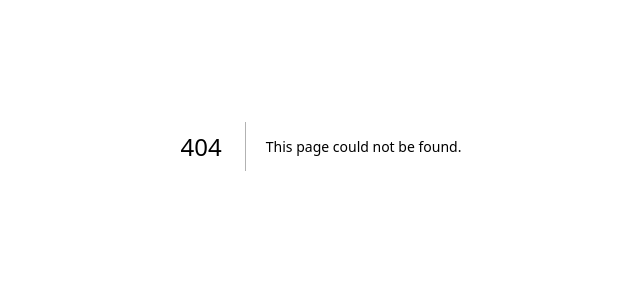
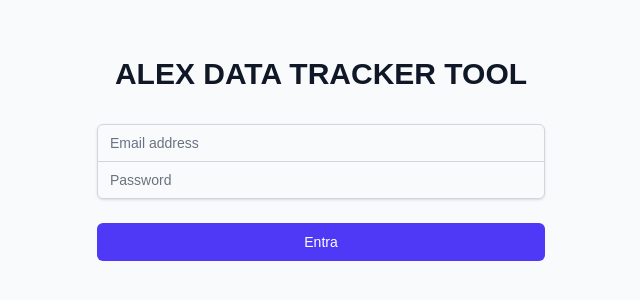
Before and after one commit to JoaquinRodriguez2/alex-data-tracker, a Next.js app: page /login in a window 1280 px wide. Before the commit this address had no page. Shown: the part 254-554 px from the top of the page, without its empty margins (319-959 px from the left). Built offline with nearby package versions, Linux system fonts and the light colour scheme.

Commit message:
start logi

```diff
--- /dev/null
+++ b/src/app/login/page.tsx
@@ -0,0 +1,88 @@
+'use client';
+
+import { useState } from 'react';
+import { useRouter } from 'next/navigation';
+
+export default function LoginPage() {
+  const router = useRouter();
+  const [email, setEmail] = useState('');
+  const [password, setPassword] = useState('');
+  const [error, setError] = useState('');
+
+  const handleSubmit = async (e: React.FormEvent) => {
+    e.preventDefault();
+    setError('');
+
+    try {
+      // Here you would typically make an API call to your authentication endpoint
+      // For now, we'll just simulate a successful login
+      console.log('Login attempt with:', { email, password });
+
+      // Redirect to dashboard after successful login
+      router.push('/dashboard');
+    } catch (err) {
+      setError('Invalid email or password' + err);
+    }
+  };
+
+  return (
+    <div className="min-h-screen flex items-center justify-center bg-gray-50 py-12 px-4 sm:px-6 lg:px-8">
+      <div className="max-w-md w-full space-y-8">
+        <div>
+          <h2 className="mt-6 text-center text-3xl font-extrabold text-gray-900">
+            ALEX DATA TRACKER TOOL
+          </h2>
+        </div>
+        <form className="mt-8 space-y-6" onSubmit={handleSubmit}>
+          <div className="rounded-md shadow-sm -space-y-px">
+            <div>
+              <label htmlFor="email-address" className="sr-only">
+                Email address
+              </label>
+              <input
+                id="email-address"
+                name="email"
+                type="email"
+                autoComplete="email"
+                required
+                className="appearance-none rounded-none relative block w-full px-3 py-2 border border-gray-300 placeholder-gray-500 text-gray-900 rounded-t-md focus:outline-none focus:ring-indigo-500 focus:border-indigo-500 focus:z-10 sm:text-sm"
+                placeholder="Email address"
+                value={email}
+                onChange={(e) => setEmail(e.target.value)}
+              />
+            </div>
+            <div>
+              <label htmlFor="password" className="sr-only">
+                Password
+              </label>
+              <input
+                id="password"
+                name="password"
+                type="password"
+                autoComplete="current-password"
+                required
+                className="appearance-none rounded-none relative block w-full px-3 py-2 border border-gray-300 placeholder-gray-500 text-gray-900 rounded-b-md focus:outline-none focus:ring-indigo-500 focus:border-indigo-500 focus:z-10 sm:text-sm"
+                placeholder="Password"
+                value={password}
+                onChange={(e) => setPassword(e.target.value)}
+              />
+            </div>
+          </div>
+
+          {error && (
+            <div className="text-red-500 text-sm text-center">{error}</div>
+          )}
+
+          <div>
+            <button
+              type="submit"
+              className="group relative w-full flex justify-center py-2 px-4 border border-transparent text-sm font-medium rounded-md text-white bg-indigo-600 hover:bg-indigo-700 focus:outline-none focus:ring-2 focus:ring-offset-2 focus:ring-indigo-500"
+            >
+              Entra
+            </button>
+          </div>
+        </form>
+      </div>
+    </div>
+  );
+}
--- a/src/app/page.tsx
+++ b/src/app/page.tsx
@@ -1,103 +1,36 @@
 import Image from "next/image";
+import Link from "next/link";
 
 export default function Home() {
   return (
-    <div className="grid grid-rows-[20px_1fr_20px] items-center justify-items-center min-h-screen p-8 pb-20 gap-16 sm:p-20 font-[family-name:var(--font-geist-sans)]">
-      <main className="flex flex-col gap-[32px] row-start-2 items-center sm:items-start">
-        <Image
-          className="dark:invert"
-          src="/next.svg"
-          alt="Next.js logo"
-          width={180}
-          height={38}
-          priority
-        />
-        <ol className="list-inside list-decimal text-sm/6 text-center sm:text-left font-[family-name:var(--font-geist-mono)]">
-          <li className="mb-2 tracking-[-.01em]">
-            Get started by editing{" "}
-            <code className="bg-black/[.05] dark:bg-white/[.06] px-1 py-0.5 rounded font-[family-name:var(--font-geist-mono)] font-semibold">
-              src/app/page.tsx
-            </code>
-            .
-          </li>
-          <li className="tracking-[-.01em]">
-            Save and see your changes instantly.
-          </li>
-        </ol>
+    <div className="min-h-screen bg-gradient-to-b from-gray-50 to-gray-100">
+      <div className="max-w-4xl mx-auto px-4 py-16">
+        <div className="text-center mb-12">
+          <h1 className="text-4xl font-bold text-gray-900 mb-4">Welcome to Our Platform</h1>
+          <p className="text-xl text-gray-600">Your journey starts here</p>
+        </div>
 
-        <div className="flex gap-4 items-center flex-col sm:flex-row">
-          <a
-            className="rounded-full border border-solid border-transparent transition-colors flex items-center justify-center bg-foreground text-background gap-2 hover:bg-[#383838] dark:hover:bg-[#ccc] font-medium text-sm sm:text-base h-10 sm:h-12 px-4 sm:px-5 sm:w-auto"
-            href="https://vercel.com/new?utm_source=create-next-app&utm_medium=appdir-template-tw&utm_campaign=create-next-app"
-            target="_blank"
-            rel="noopener noreferrer"
+        <div className="bg-white rounded-lg shadow-lg p-8 mb-12">
+          <h2 className="text-2xl font-semibold text-gray-800 mb-4">About Us</h2>
+          <p className="text-gray-600 mb-4">
+            Lorem ipsum dolor sit amet, consectetur adipiscing elit. Sed do eiusmod tempor incididunt ut labore et dolore magna aliqua.
+            Ut enim ad minim veniam, quis nostrud exercitation ullamco laboris nisi ut aliquip ex ea commodo consequat.
+          </p>
+          <p className="text-gray-600 mb-4">
+            Duis aute irure dolor in reprehenderit in voluptate velit esse cillum dolore eu fugiat nulla pariatur.
+            Excepteur sint occaecat cupidatat non proident, sunt in culpa qui officia deserunt mollit anim id est laborum.
+          </p>
+        </div>
+
+        <div className="text-center">
+          <Link
+            href="/login"
+            className="inline-block bg-blue-600 text-white px-8 py-3 rounded-lg font-medium hover:bg-blue-700 transition-colors"
           >
-            <Image
-              className="dark:invert"
-              src="/vercel.svg"
-              alt="Vercel logomark"
-              width={20}
-              height={20}
-            />
-            Deploy now
-          </a>
-          <a
-            className="rounded-full border border-solid border-black/[.08] dark:border-white/[.145] transition-colors flex items-center justify-center hover:bg-[#f2f2f2] dark:hover:bg-[#1a1a1a] hover:border-transparent font-medium text-sm sm:text-base h-10 sm:h-12 px-4 sm:px-5 w-full sm:w-auto md:w-[158px]"
-            href="https://nextjs.org/docs?utm_source=create-next-app&utm_medium=appdir-template-tw&utm_campaign=create-next-app"
-            target="_blank"
-            rel="noopener noreferrer"
-          >
-            Read our docs
-          </a>
+            Log In
+          </Link>
         </div>
-      </main>
-      <footer className="row-start-3 flex gap-[24px] flex-wrap items-center justify-center">
-        <a
-          className="flex items-center gap-2 hover:underline hover:underline-offset-4"
-          href="https://nextjs.org/learn?utm_source=create-next-app&utm_medium=appdir-template-tw&utm_campaign=create-next-app"
-          target="_blank"
-          rel="noopener noreferrer"
-        >
-          <Image
-            aria-hidden
-            src="/file.svg"
-            alt="File icon"
-            width={16}
-            height={16}
-          />
-          Learn
-        </a>
-        <a
-          className="flex items-center gap-2 hover:underline hover:underline-offset-4"
-          href="https://vercel.com/templates?framework=next.js&utm_source=create-next-app&utm_medium=appdir-template-tw&utm_campaign=create-next-app"
-          target="_blank"
-          rel="noopener noreferrer"
-        >
-          <Image
-            aria-hidden
-            src="/window.svg"
-            alt="Window icon"
-            width={16}
-            height={16}
-          />
-          Examples
-        </a>
-        <a
-          className="flex items-center gap-2 hover:underline hover:underline-offset-4"
-          href="https://nextjs.org?utm_source=create-next-app&utm_medium=appdir-template-tw&utm_campaign=create-next-app"
-          target="_blank"
-          rel="noopener noreferrer"
-        >
-          <Image
-            aria-hidden
-            src="/globe.svg"
-            alt="Globe icon"
-            width={16}
-            height={16}
-          />
-          Go to nextjs.org →
-        </a>
-      </footer>
+      </div>
     </div>
   );
 }
```
